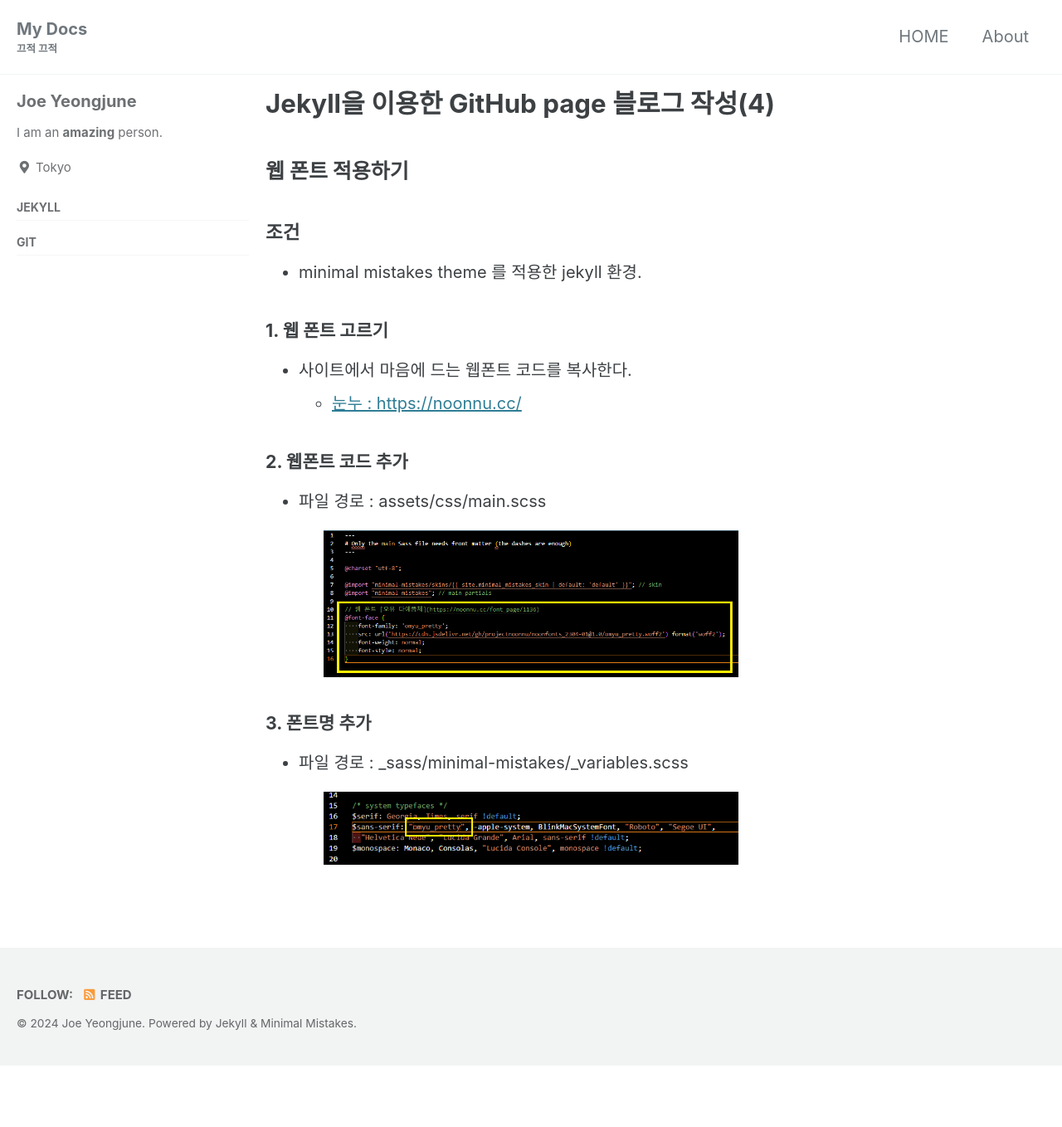
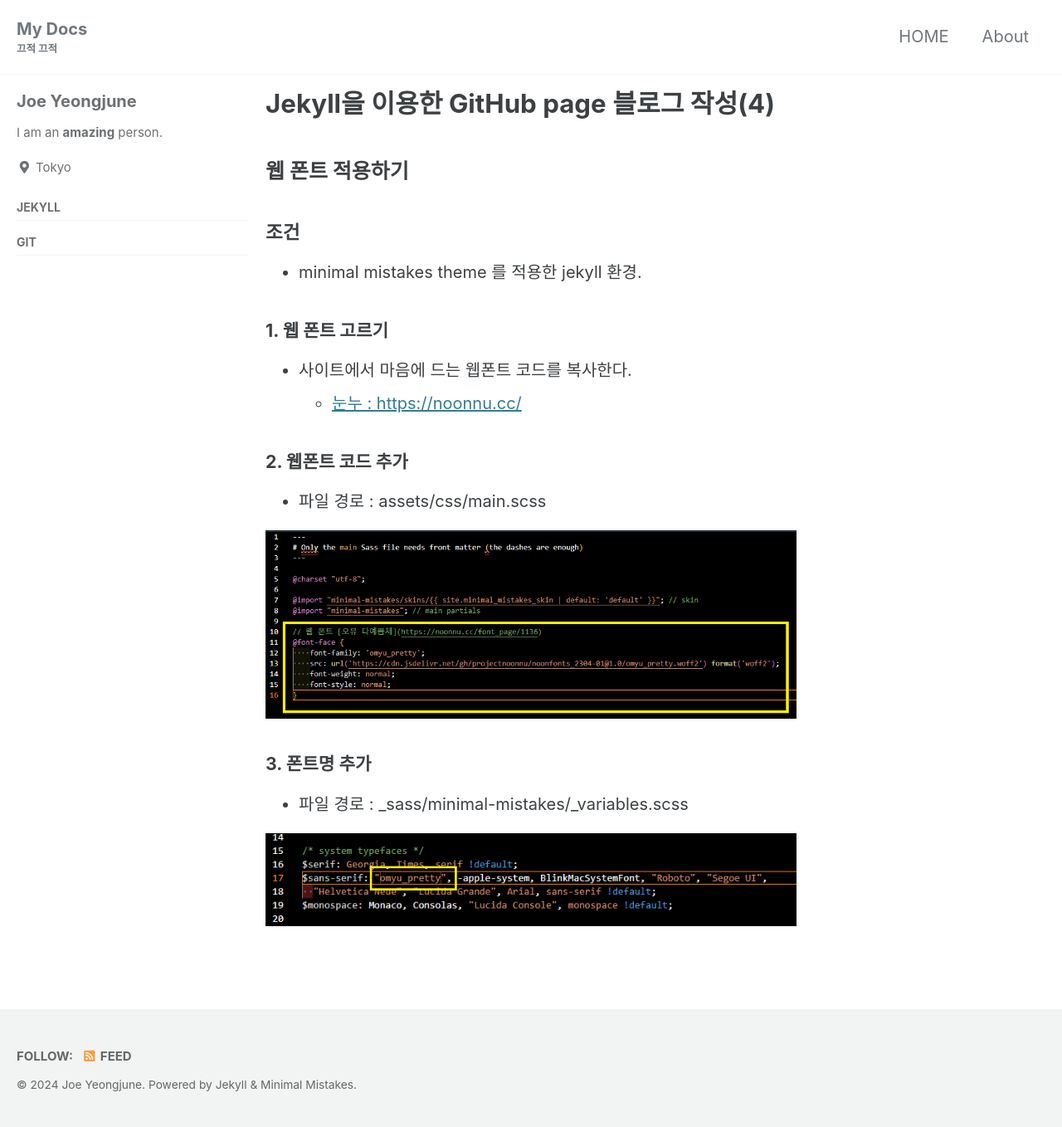
Before and after one commit to joejoeicandoit/joejoeicandoit.github.io, a Jekyll site: the page built from _posts/Jekyll/2024-03-19-jekyll-03-font.md, in a window 1280 px wide. Shown: the whole page at 83% size. Built offline with Jekyll 4.4.1, drawn with Linux system fonts in a browser that asks for light colours; cached includes are drawn as plain includes; before the commit the page ends 1284 px from its top, so only the background shows below that.

Commit message:
modified post

```diff
--- a/_posts/Jekyll/2024-03-19-jekyll-03-font.md
+++ b/_posts/Jekyll/2024-03-19-jekyll-03-font.md
@@ -25,11 +25,11 @@ sidebar:
 
 - 파일 경로 : assets/css/main.scss
 
-<center><img src="../../assets/img/2024-03-19-jekyll-font01.png" width="500" height="500"></center>
+<center><img src="../../assets/img/2024-03-19-jekyll-font01.png" width="900" height="700"></center>
 
 
 #### 3. 폰트명 추가
 
  - 파일 경로 : _sass/minimal-mistakes/_variables.scss
 
-<center><img src="../../assets/img/2024-03-19-jekyll-font02.png" width="500" height="500"></center>
+<center><img src="../../assets/img/2024-03-19-jekyll-font02.png" width="800" height="700"></center>
```
